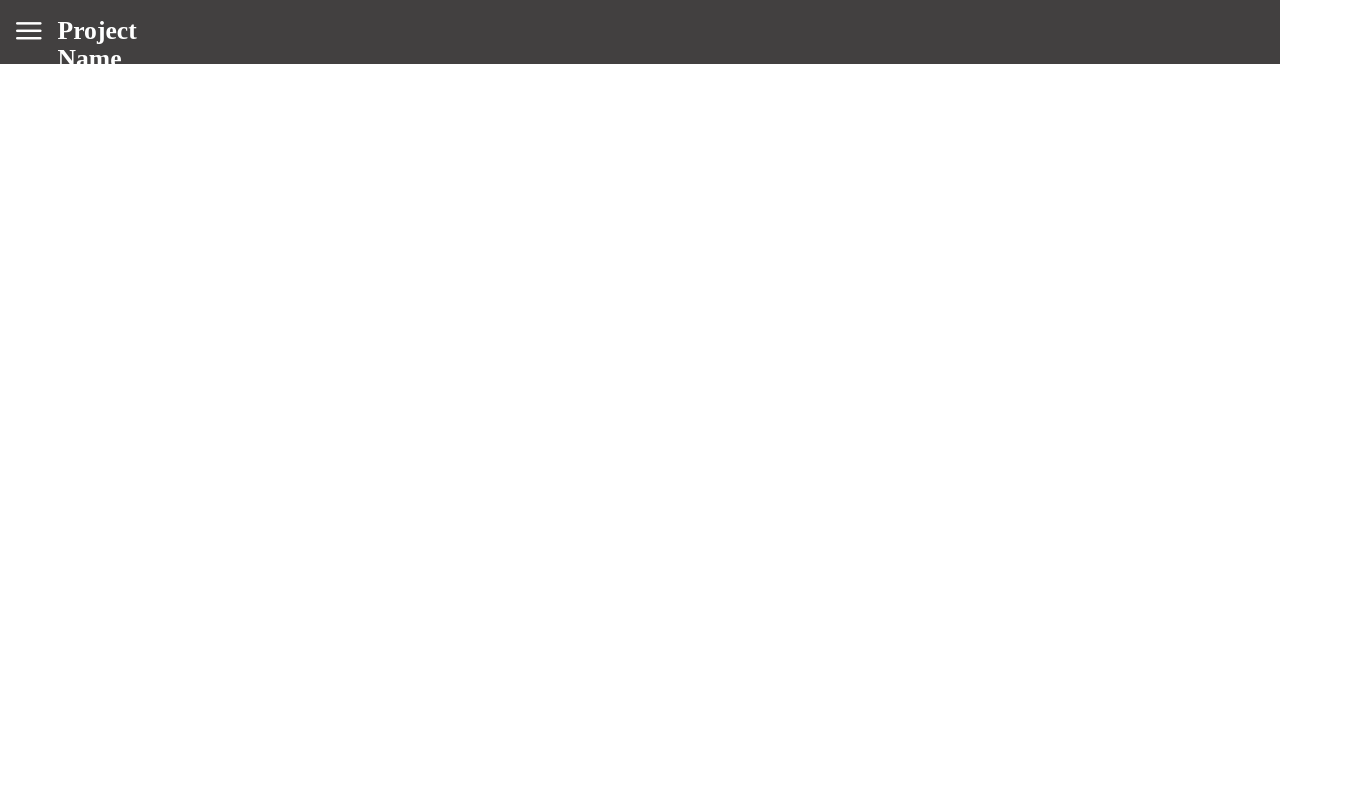
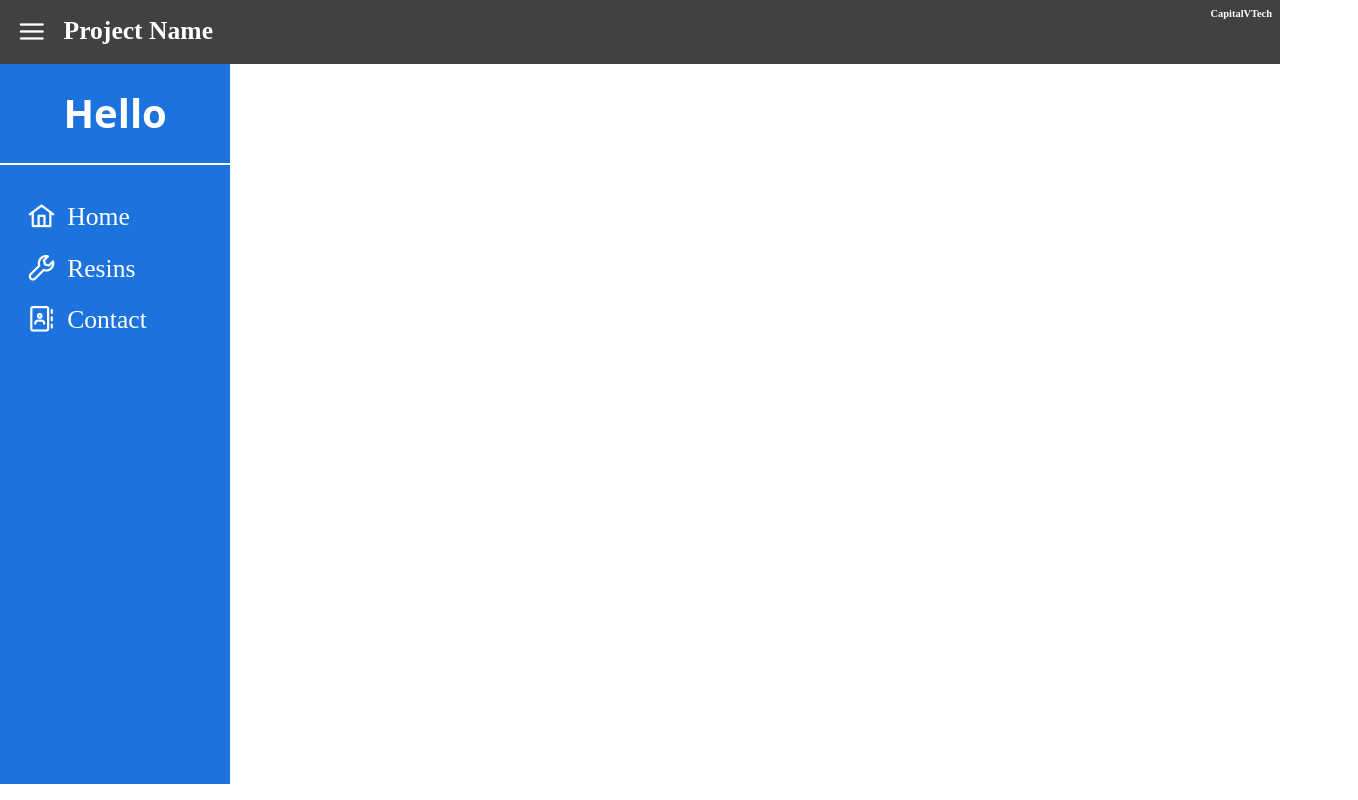
Before and after one commit to CapitalV-Technologies/CapitalV.Tech, a React (Vite) app in the folder ReactProjects/my-app/: page / in a window 1280 px wide. Shown: the whole page, 1358 px wide, since content can reach past the window. Built offline with nearby package versions, Linux system fonts and the light colour scheme.

Commit message:
Implemented Sidebar, toggled sidbar, and updated Navbar styling

```diff
--- a/ReactProjects/my-app/src/App.tsx
+++ b/ReactProjects/my-app/src/App.tsx
@@ -1,6 +1,7 @@
 import { useState } from 'react';
 import './App.css';
 import Layout from './components/layout/Layout.tsx';
+import '../src/styles/colors.css';
 
 function App() {
   const [count, setCount] = useState(0)
--- a/ReactProjects/my-app/src/components/layout/Layout.css
+++ b/ReactProjects/my-app/src/components/layout/Layout.css
@@ -1,6 +1,11 @@
-.navbar1 {
+.navbar-component {
     display: flex;
     margin-top: 0;
     width: 100%;
     height: 4rem;
 }
+.sidebar-component {
+    display: flex;
+    width: 18%;
+    height: 45rem;
+}
--- a/ReactProjects/my-app/src/components/layout/Layout.tsx
+++ b/ReactProjects/my-app/src/components/layout/Layout.tsx
@@ -1,11 +1,24 @@
-import React from 'react';
 import './Layout.css';
+import { useState } from 'react';
 import Navbar from '../navbar/Navbar.tsx';
+import Sidebar from '../sidebar/Sidebar.tsx';
+
 
 export default function Layout() {
+
+    const [visible, setVisible] = useState(true);
+
+    const toggle = () => {
+        setVisible(!visible);
+    }
     return (
-        <div className='navbar1'>
-        <Navbar/>
+        <div>
+        <div className='navbar-component'>
+        <Navbar toggleSidebar={toggle}/>
+        </div>
+        <div className="sidebar-component">
+        <Sidebar isVisible={visible}/>
+        </div>
         </div>
     );
 }
--- a/ReactProjects/my-app/src/components/navbar/Navbar.css
+++ b/ReactProjects/my-app/src/components/navbar/Navbar.css
@@ -1,24 +1,29 @@
+/* Main container */
 .navbar {
 	display: flex;
 	font-size: .5rem;
 	font-family: 'Times New Roman', Times, serif;
-	background-color: rgb(66, 64, 64);
-	color: white;
+	background-color: var(--Navbar-Footer);
+	color: var(--Primary-Text);
+	width: 100%;
+	height: 100%;
+}
+/* Individual containers within navbar */
+ .navbar-button {
+	display: flex;
+	width: 5%;
+	font-size: 1.5rem;
+	background-color: var(--Navbar-Footer);
+	color: var(--Primary-Text);
+}
+.navbar-header {
+	display: flex;
 	width: 100%;
 }
-
-.header {
-	margin-left: 1rem;
-}
-
-.bars-icon {
-	margin-left: 1rem;
-	margin-top: .13rem;
-}
-
-.company {
+.navbar-company {
 	margin-top: .4rem;
-	margin-left: 72.5rem;
 	font-size: .65rem;
 	font-weight: bold;
+	margin-right: .5rem;
 }
+/* Use @media to adjust for different viewport sizes in the future. Ex: mobile devices */
--- a/ReactProjects/my-app/src/components/navbar/Navbar.tsx
+++ b/ReactProjects/my-app/src/components/navbar/Navbar.tsx
@@ -1,15 +1,19 @@
 import './Navbar.css';
+import { type MouseEventHandler } from 'react';
 import 'primeicons/primeicons.css';
+import { Button } from 'primereact/button';
 
-export default function Navbar() {
+type NavbarProps = {
+    toggleSidebar: MouseEventHandler<HTMLButtonElement>;
+}
+
+export default function Navbar({toggleSidebar}: NavbarProps) {
 
     return (
         <div className="navbar">
-            <div className='bars-icon'>
-            <h1 className='pi pi-bars'></h1>
-            </div>
-            <h1 className='header'>Project Name</h1>
-            <p className='company'>CapitalVTech</p>
+            <Button className='navbar-button' icon='pi pi-bars' onClick={toggleSidebar}/>
+            <h1 className='navbar-header'>Project Name</h1>
+            <p className='navbar-company'>CapitalVTech</p>
         </div>
     );
 }
--- a/ReactProjects/my-app/src/components/sidebar/Sidebar.css
+++ b/ReactProjects/my-app/src/components/sidebar/Sidebar.css
@@ -0,0 +1,52 @@
+.sidebar-open {
+    background-color: var(--Primary-Color);
+    color: var(--Primary-Text);
+    width: 100%;
+    height: 100%;
+}
+
+.sidebar-close {
+    width: 0%;
+    height: 0%;
+    overflow: hidden;
+}
+
+.sidebar-header {
+    text-align: center;
+    height: 10%;
+    width: 100%;
+    font-size: 2.5rem;
+    border-bottom: 2px solid var(--Primary-Text);
+}
+
+.p-menuitem-icon {
+    color: var(--Primary-Text);
+    margin-left: 1rem;
+    padding: .8rem;
+    font-size: 1.6rem;
+}
+
+
+.p-menuitem-text {
+    color: var(--Primary-Text);
+    width: 20rem;
+    font-family: 'Times New Roman', Times, serif;
+    font-size: 1.6rem;
+}
+
+@media (max-width: 883px) {
+    .p-menuitem-icon {
+    color: var(--Primary-Text);
+    margin-left: 1rem;
+    padding: .8rem;
+    font-size: 1rem;
+}
+
+
+.p-menuitem-text {
+    color: var(--Primary-Text);
+    width: 20rem;
+    font-family: 'Times New Roman', Times, serif;
+    font-size: 1rem;
+}
+}
--- a/ReactProjects/my-app/src/components/sidebar/Sidebar.tsx
+++ b/ReactProjects/my-app/src/components/sidebar/Sidebar.tsx
@@ -1 +1,38 @@
-import "./Sidbar.css";
+import './Sidebar.css';
+import { PanelMenu } from 'primereact/panelmenu';
+
+type SidebarProps = {
+    isVisible: boolean;
+}
+
+export default function SideBar({isVisible}: SidebarProps) {
+
+    const menu_items = [
+        {
+            label: "Home",
+            id: "1",
+            icon: "pi pi-home",
+            url: '/yourmom',
+        },
+        {
+            label: "Resins",
+            id: "2",
+            icon: "pi pi-wrench",
+            url: '/yourmom',
+        },
+        {
+            label: "Contact",
+            id: "3",
+            icon: "pi pi-address-book",
+            url: '/yourmom',
+        }
+    ]
+    return (
+        <div className={isVisible ? "sidebar-open" : "sidebar-close"}>
+            <h1 className="sidebar-header">Hello</h1>
+            <div>
+            <PanelMenu model={menu_items}/>
+            </div>
+        </div>
+    );
+}
--- a/ReactProjects/my-app/src/index.css
+++ b/ReactProjects/my-app/src/index.css
@@ -52,23 +52,20 @@ button {
   cursor: pointer;
   transition: border-color 0.25s;
 }
-button:hover {
+/* button:hover {
   border-color: #646cff;
-}
-button:focus,
+} */
+/* button:focus,
 button:focus-visible {
   outline: 4px auto -webkit-focus-ring-color;
-}
+} */
 
 @media (prefers-color-scheme: light) {
   :root {
     color: #213547;
     background-color: #ffffff;
   }
-  a:hover {
+  /* a:hover {
     color: #747bff;
-  }
-  button {
-    background-color: #f9f9f9;
-  }
+  } */
 }
--- a/ReactProjects/my-app/src/styles/colors.css
+++ b/ReactProjects/my-app/src/styles/colors.css
@@ -0,0 +1,5 @@
+:root {
+    --Navbar-Footer: rgb(66, 64, 64);
+    --Primary-Text: white;
+    --Primary-Color: rgb(28, 115, 221);
+}
```
